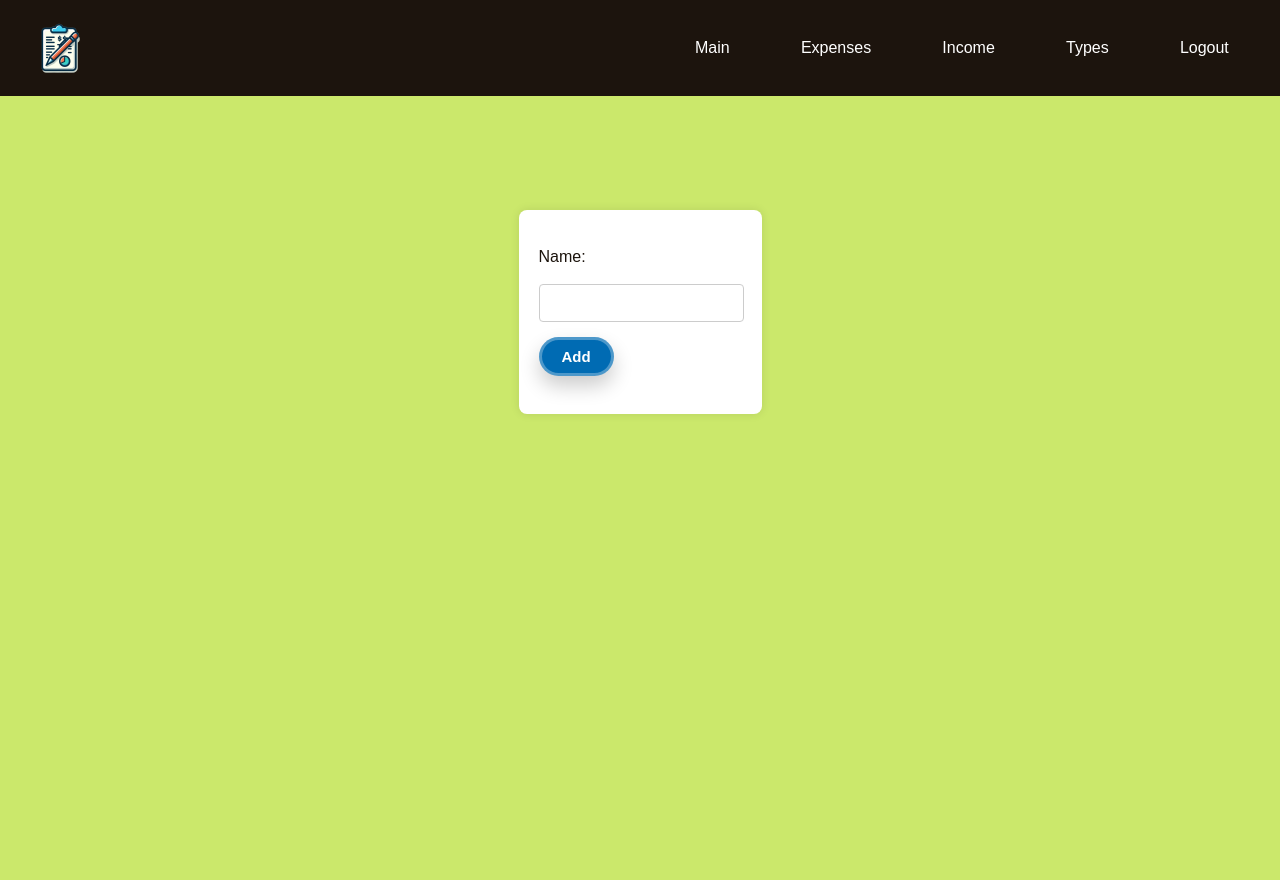
After one commit to Meliani-Mehdi/finance-web, a Flask app: page /types/add in a window 1280 px wide. The commit adds this page. Run offline with Flask 3, Linux system fonts and the light colour scheme; some libraries are stand-ins or nearby versions.

Commit message:
added a bit to the types section

```diff
--- a/routes.py
+++ b/routes.py
@@ -7,5 +7,9 @@ def index():
     return render_template('index.html')
 
 @app.route("/types")
-def typesList():
+def types():
     return render_template('types.html')
+
+@app.route("/types/add")
+def addtypes():
+    return render_template('add_types.html')
--- a/static/CSS/buttons.css
+++ b/static/CSS/buttons.css
@@ -106,7 +106,7 @@
   padding: 1rem 2rem;
   font-weight: 700;
   background: #FFFFFF;
-  color: #87D434;
+  color: #1C140D;
   cursor: pointer;
   border-radius: 0.5rem;
   border-bottom: 2px solid #1C140D;
--- a/static/CSS/form.css
+++ b/static/CSS/form.css
@@ -1,4 +1,5 @@
 form {
+    text-align: left;
     max-width: 400px;
     margin: 0 auto;
     padding: 20px;
@@ -15,7 +16,6 @@ form h2 {
 
 form label {
     display: block;
-    margin-bottom: 10px;
     color: #1C140D;
 }
 
--- a/static/CSS/main_css.css
+++ b/static/CSS/main_css.css
@@ -1,4 +1,3 @@
-
 body {
     margin: 0;
     font-family: Arial, sans-serif;
@@ -47,6 +46,7 @@ body {
 
 .nav a:hover {
     background-color: #CBE86B;
+    border-radius: 12px;
     color: #1C140D;
 }
 
@@ -61,7 +61,7 @@ body {
     margin-top: calc(2vh + 8vh);
     box-sizing: border-box;
     overflow-x: hidden;
-    white-space: pre-line; /* Ensures that whitespace and line breaks are preserved */
+    white-space: pre-line;
 }
 
 @media (max-width: 1200px) {
--- /dev/null
+++ b/templates/add_types.html
@@ -0,0 +1,15 @@
+{% extends 'main_layout.html' %}
+
+{% block head %}
+  <link rel="stylesheet" type="text/css" href="{{ url_for('static', filename = 'CSS/form.css') }}">
+{% endblock %}
+
+{% block content %}
+  <br><br><br>
+
+  <form action="/types/add" method="post">
+    <label for="name">Name:</label>
+    <input type="text" name="name">
+    <button class="apply_btn">Add</button>
+  </form>
+{% endblock %}
```
